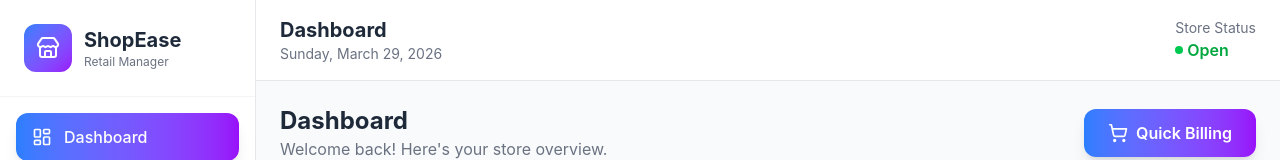
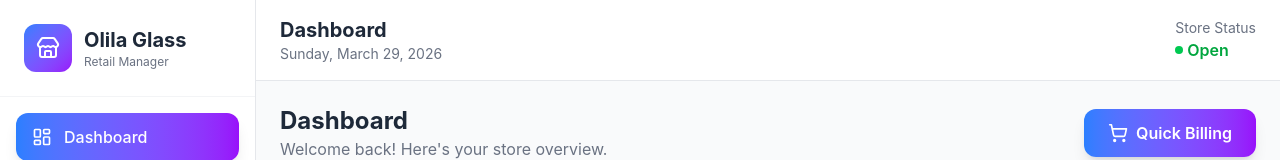
Before and after one commit to Dls-geek/Olila-glass-, a React (Vite) app: page / in a window 1280 px wide. Both pictures are taken after a click on the button "Login to Dashboard". Shown: the top 160 px of the page. Built offline with nearby package versions, Linux system fonts and the light colour scheme.

Commit message:
Update App.tsx

```diff
--- a/src/App.tsx
+++ b/src/App.tsx
@@ -73,7 +73,7 @@
               <Store className="w-6 h-6 text-white" />
             </div>
             <div>
-              <h1 className="text-xl font-bold text-gray-800">ShopEase</h1>
+              <h1 className="text-xl font-bold text-gray-800">Olila Glass</h1>
               <p className="text-xs text-gray-500">Retail Manager</p>
             </div>
           </div>
```
